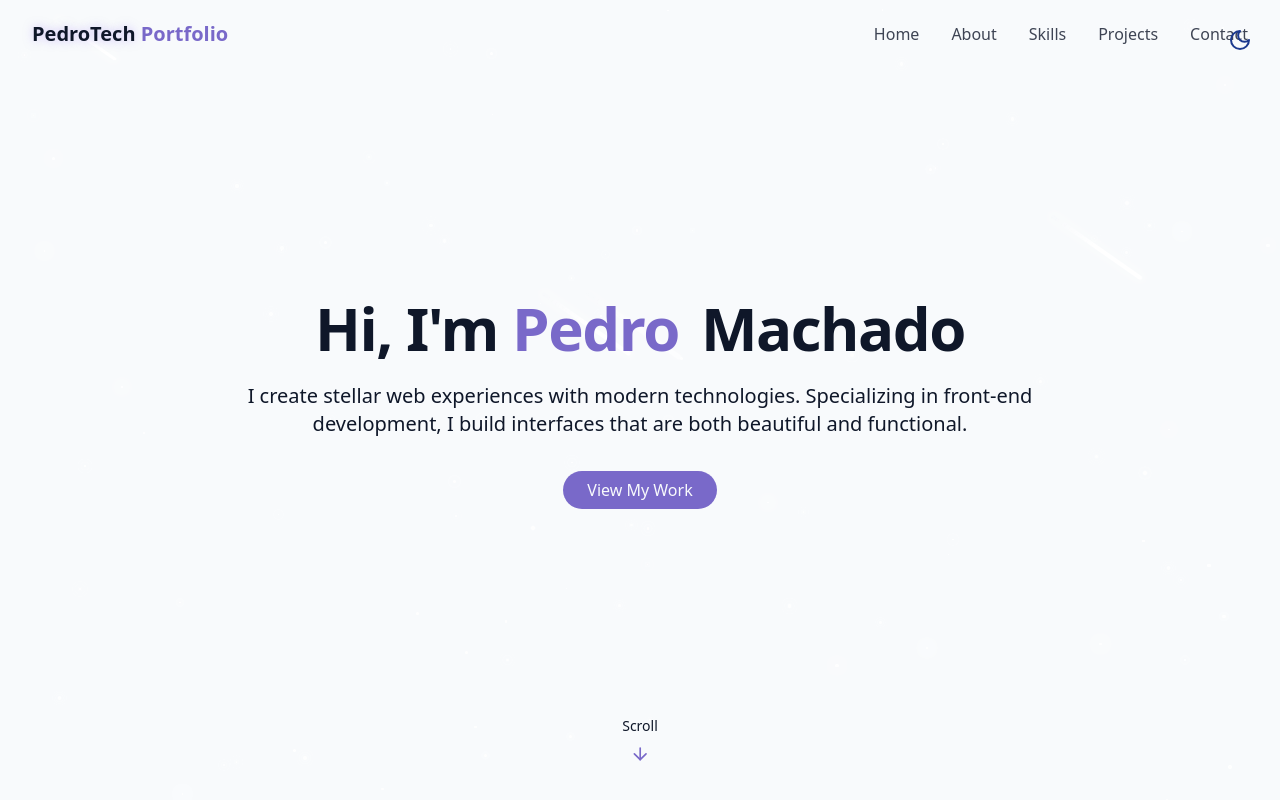
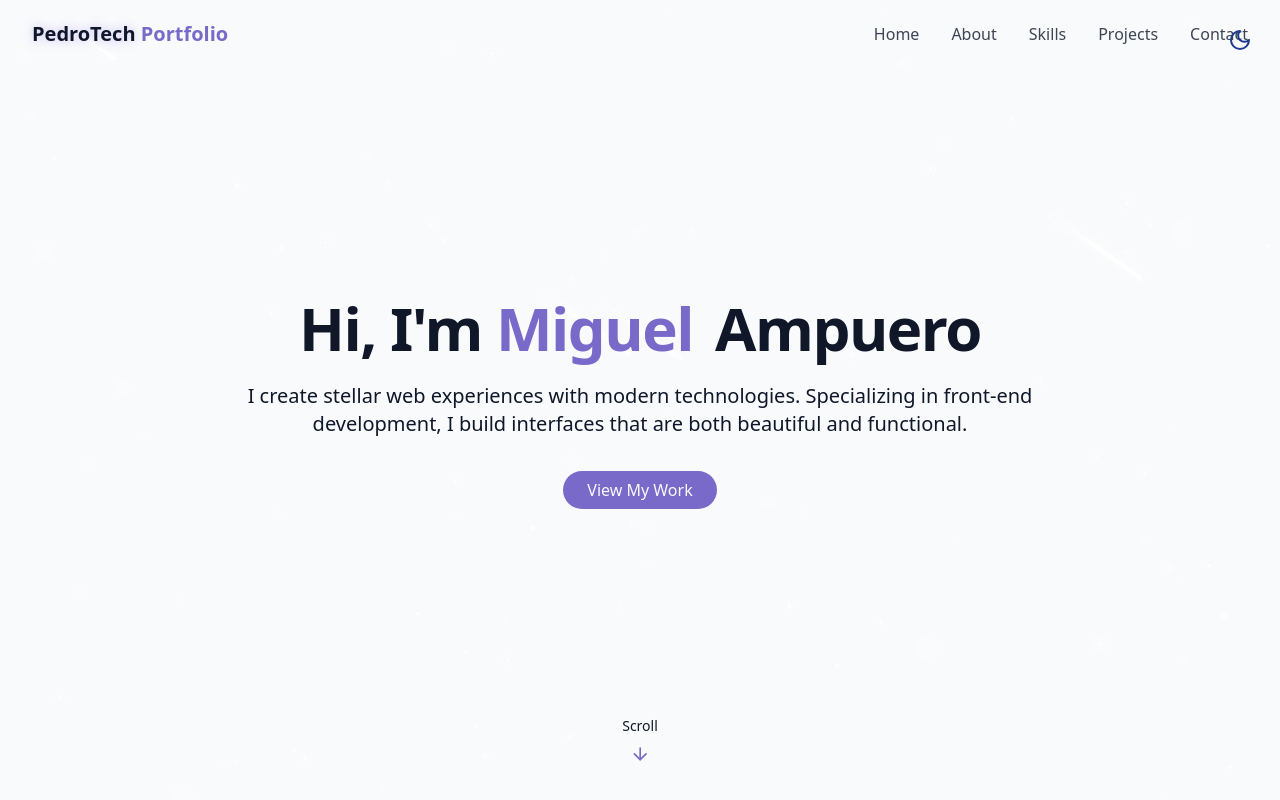
Before and after one commit to miguelampuero/portafolio_react, a React (Vite) app: page / in a window 1280 px wide. Shown: the top 800 px of the page. Built offline with nearby package versions, Linux system fonts and the light colour scheme.

Commit message:
update portafolio

```diff
--- a/src/components/ContactSection.jsx
+++ b/src/components/ContactSection.jsx
@@ -130,7 +130,7 @@ export const ContactSection = () => {
                   name="name"
                   required
                   className="w-full px-4 py-3 rounded-md border border-input bg-background focus:outline-hidden foucs:ring-2 focus:ring-primary"
-                  placeholder="Pedro Machado..."
+                  placeholder="Miguel Ampuero..."
                 />
               </div>
 
--- a/src/components/HeroSection.jsx
+++ b/src/components/HeroSection.jsx
@@ -12,11 +12,11 @@ export const HeroSection = () => {
             <span className="opacity-0 animate-fade-in"> Hi, I'm</span>
             <span className="text-primary opacity-0 animate-fade-in-delay-1">
               {" "}
-              Pedro
+              Miguel
             </span>
             <span className="text-gradient ml-2 opacity-0 animate-fade-in-delay-2">
               {" "}
-              Machado
+              Ampuero
             </span>
           </h1>
 
```
